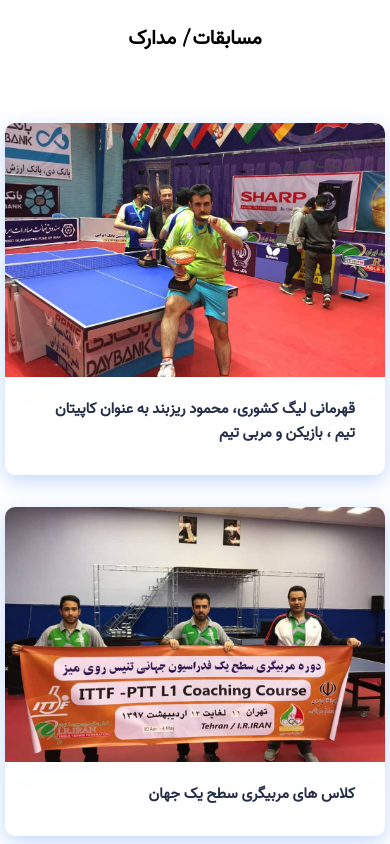
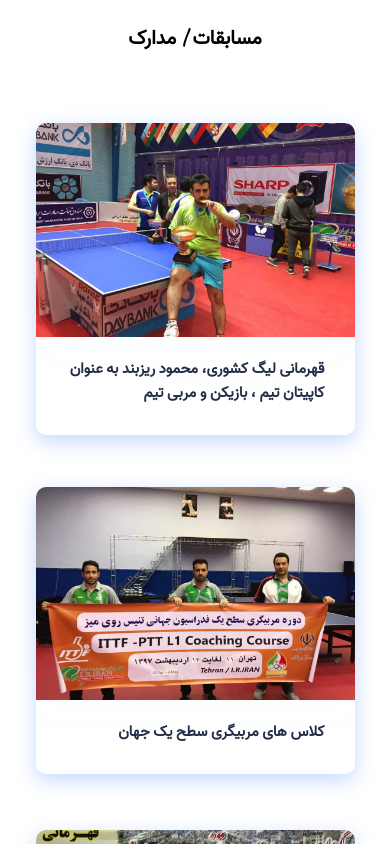
Before and after one commit to 00-team/ping-pong-site, a React app: page / in a window 390 px wide. Shown: the part 1240-2084 px from the top of the page. Built offline with nearby package versions, Linux system fonts and the light colour scheme; a web font is replaced by a local one.

Commit message:
✅ responsive worked on (about/contact) sections

```diff
--- a/src/components/layouts/sass/about.scss
+++ b/src/components/layouts/sass/about.scss
@@ -143,12 +143,6 @@ h1#about {
         line-height: 24px;
     }
 
-    @media only screen and (min-width: 1200px) {
-        .content__blog__container {
-            width: 84%;
-        }
-    }
-
     @media only screen and (min-width: 1024px) {
         .cards__items {
             display: flex;
@@ -163,16 +157,34 @@ h1#about {
         }
     }
 
-    @media only screen and (max-width: 1024px) {
+    @media only screen and (max-width: 1025px) {
+        .cards__items {
+            display: grid;
+            grid-template-columns: repeat(2, 1fr);
+            grid-template-rows: repeat(1, 1fr);
+            grid-column-gap: 16px;
+            grid-row-gap: 20px;
+        }
         .cards__item {
             margin-bottom: 2rem;
-            width: 45vh;
+            width: unset;
         }
 
         .cards {
             padding: 0;
         }
     }
+
+    @media only screen and (max-width: 820px) {
+        .cards__items {
+            display: grid;
+            grid-template-columns: repeat(1, 1fr);
+            grid-template-rows: repeat(1, 1fr);
+            grid-column-gap: 16px;
+            grid-row-gap: 20px;
+        }
+    }
+
     @media screen and (max-width: 960px) {
         h1 {
             font-size: $heading2_mobile;
--- a/src/components/layouts/sass/contact.scss
+++ b/src/components/layouts/sass/contact.scss
@@ -332,6 +332,23 @@ $disc_mobile: 12px;
 }
 @media only screen and (max-width: 1200px) {
     .social__list {
+        display: grid;
+        grid-template-columns: repeat(2, 1fr);
+        grid-template-rows: repeat(1, 1fr);
+        grid-column-gap: 16px;
+        grid-row-gap: 20px;
+    }
+
+    .social-btn:focus .tooltip {
+        top: -70px;
+        z-index: 10;
+        opacity: 1;
+        pointer-events: auto;
+    }
+}
+@media only screen and (max-width: 768px) {
+    .social__list {
+        display: flex;
         flex-direction: column;
     }
 
```
